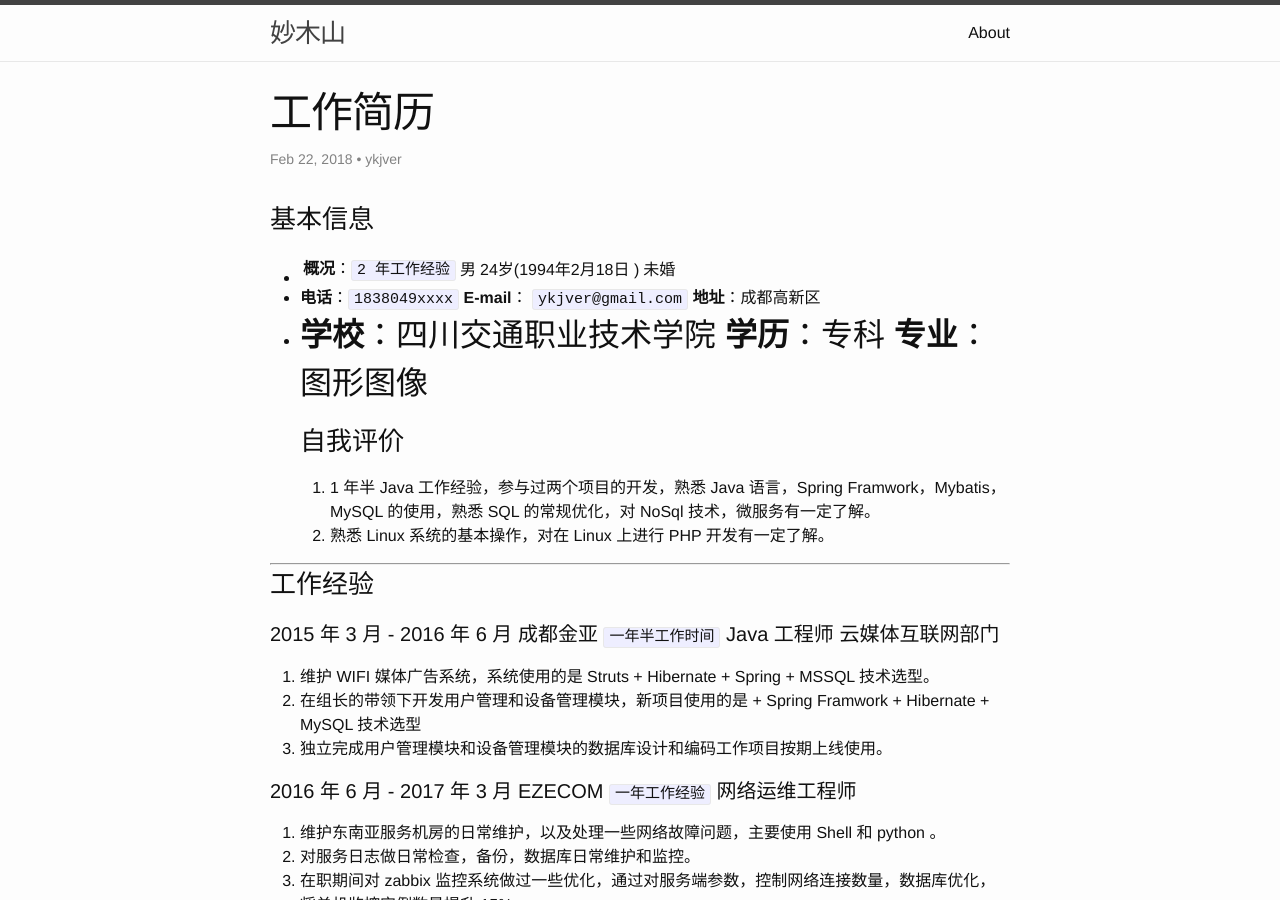
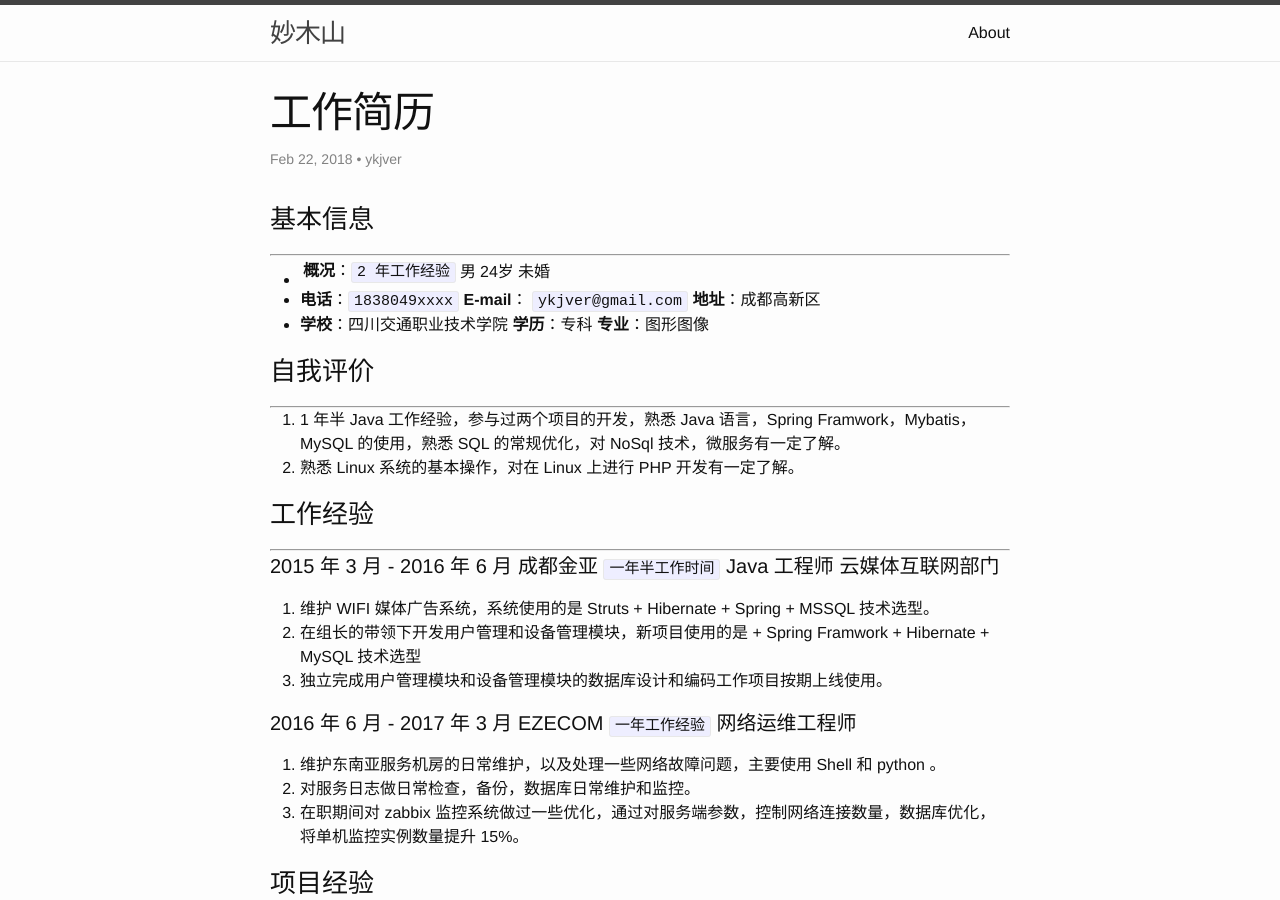
Before and after one commit to ykjver/ykjver.github.io, a Jekyll site: the page built from _posts/2018-02-22-my-resume.md, in a window 1280 px wide and 900 px high. Built offline with Jekyll 4.4.1, drawn with Linux system fonts in a browser that asks for light colours.

Commit message:
add resume

```diff
--- a/_posts/2018-02-22-my-resume.md
+++ b/_posts/2018-02-22-my-resume.md
@@ -7,16 +7,20 @@ author : ykjver
 ---
 
 ### 基本信息
--  **概况**：`2 年工作经验` | 男 | 24岁(1994年2月18日 )  | 未婚
--  **电话**：`1838049xxxx`  **E-mail**： `ykjver@gmail.com` **地址**：成都高新区
--  **学校**：四川交通职业技术学院  **学历**：专科 **专业**：图形图像
 ----
+- **概况**：`2 年工作经验` | 男 | 24岁 | 未婚
+- **电话**：`1838049xxxx`  **E-mail**： `ykjver@gmail.com` **地址**：成都高新区
+- **学校**：四川交通职业技术学院  **学历**：专科 **专业**：图形图像
+
+
 ### 自我评价
+----
 1.  1 年半 Java 工作经验，参与过两个项目的开发，熟悉 Java 语言，Spring Framwork，Mybatis，MySQL 的使用，熟悉 SQL 的常规优化，对 NoSql 技术，微服务有一定了解。
 2. 熟悉 Linux 系统的基本操作，对在 Linux 上进行 PHP 开发有一定了解。
 
+
+### 工作经验
 ----
-### 工作经验
 #### 2015 年 3 月 - 2016 年 6 月 成都金亚 `一年半工作时间` Java 工程师 云媒体互联网部门
 1.  维护 WIFI 媒体广告系统，系统使用的是 Struts + Hibernate + Spring + MSSQL 技术选型。
 2.  在组长的带领下开发用户管理和设备管理模块，新项目使用的是 + Spring Framwork + Hibernate + MySQL 技术选型
@@ -28,7 +32,7 @@ author : ykjver
 3.  在职期间对 zabbix 监控系统做过一些优化，通过对服务端参数，控制网络连接数量，数据库优化，将单机监控实例数量提升 15%。
 
 ### 项目经验
-
+----
 #### 2015 年 3 月 - 2016 年 6 月 金亚云媒 NMS 2.0
 **项目描述：**对分布在成都火车站，广场等场所的公告 WIFI 提供用户接入，管理，监控。
 **职责描述：**
```
